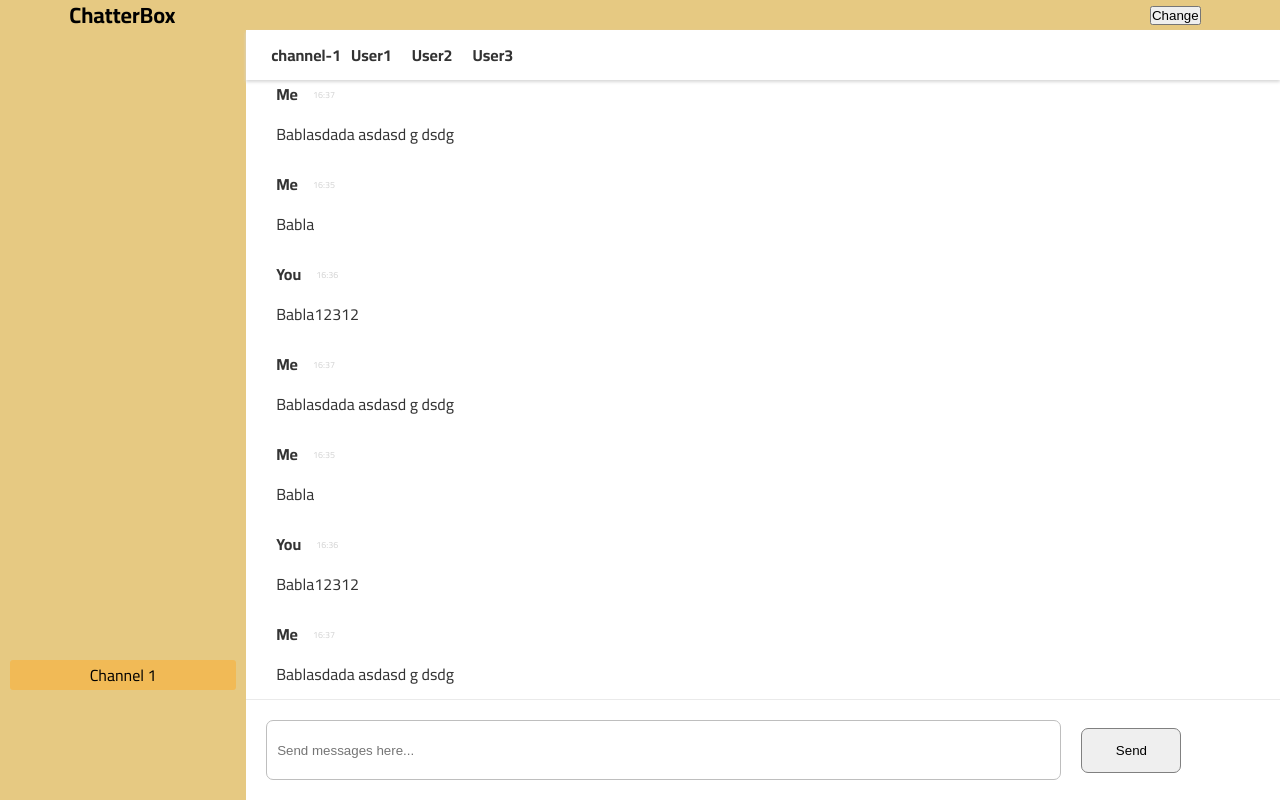
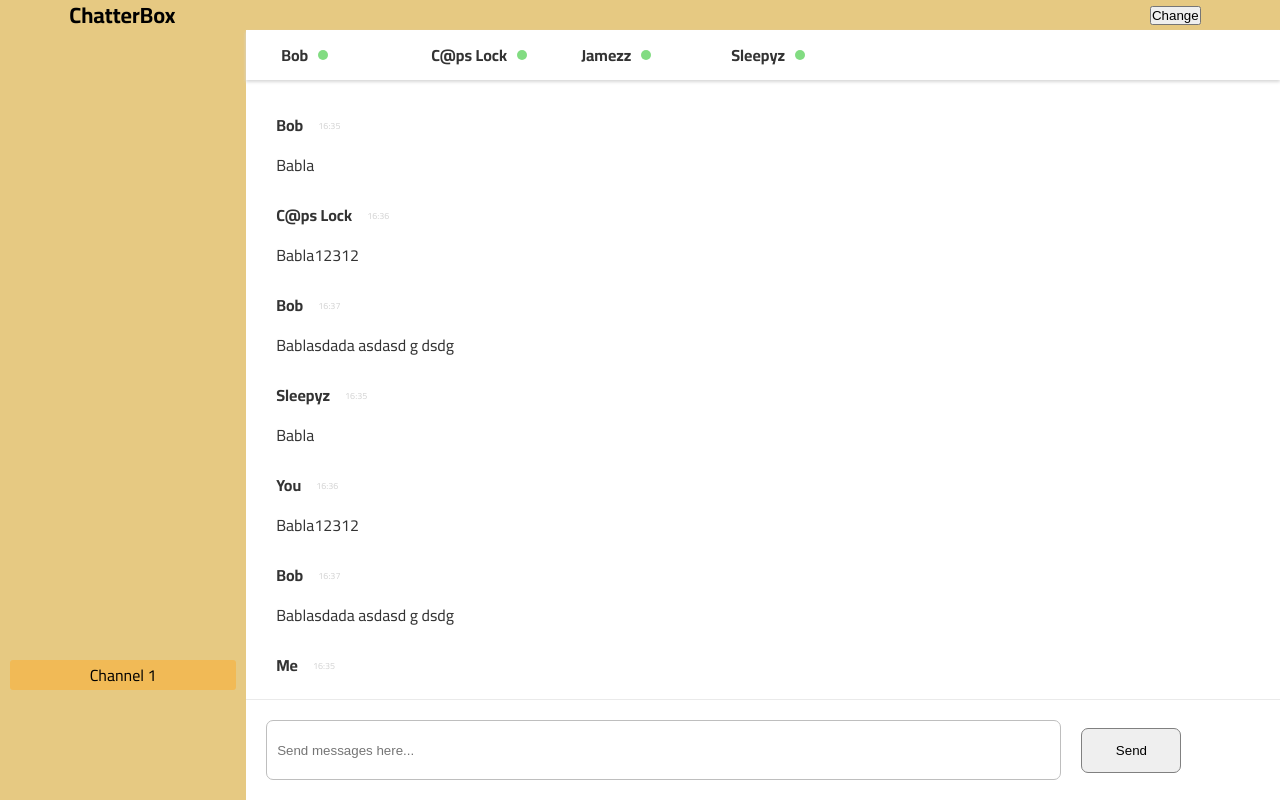
Before and after one commit to jenniredfield/chatter-box-fe, a React app: page / in a window 1280 px wide. Built offline with nearby package versions, Linux system fonts and the light colour scheme.

Commit message:
Added SASS support, added stylings

```diff
--- a/package.json
+++ b/package.json
@@ -13,6 +13,7 @@
     "@babel/core": "^7.12.3",
     "@babel/preset-env": "^7.12.1",
     "@babel/preset-react": "^7.12.1",
+    "@babel/runtime-corejs3": "^7.12.1",
     "@types/fork-ts-checker-webpack-plugin": "^0.4.5",
     "@types/react": "^16.9.53",
     "@types/react-dom": "^16.9.8",
@@ -20,6 +21,8 @@
     "@typescript-eslint/eslint-plugin": "^4.5.0",
     "@typescript-eslint/parser": "^4.5.0",
     "babel-loader": "^8.1.0",
+    "babel-plugin-transform-runtime": "^6.23.0",
+    "core-js": "^3.6.5",
     "eslint": "^7.11.0",
     "eslint-plugin-react": "^7.21.5",
     "eslint-plugin-react-hooks": "^4.2.0",
--- a/src/App.tsx
+++ b/src/App.tsx
@@ -9,14 +9,20 @@ import {MainContainer, MessagesContainer, MessagesHeader, MessagesHeaderUsers, I
 import {InputStyle} from './styles/input.styles';
 import {ButtonWrapper, SendButton} from './styles/button.styles';
 
-import MessagesData from './mockData/mockData';
+import channelData from './mockData/channelData';
+
+type Loading = boolean;
 
 export default function App(): JSX.Element {
     const [themeState, setTheme] = useState<IThemeColours>(themes.light);
     const [channel, setChannel] = useState<IChannelState>({channel: 'channel-1'});
+    console.log("channel", channel)
     const [messages, setMessages] = useState<Message[]>([]);
     const [userInput, setUserInput] = useState<string>('');
     const [username, setUsername] = useState<string>('User1');
+    const [users, setUsers] = useState<User[]>([]);
+    const [isLoading, setLoading] = useState<Loading>(true)
+    console.log("isLoading", isLoading)
 
     function toggleTheme() {
        return themeState.id === 'light' ?
@@ -56,24 +62,36 @@ export default function App(): JSX.Element {
         }
     }
 
+     const getData = async (): Promise<IChannel> => {
+        const res = await new Promise<IChannel>((resolve) => setTimeout(() => resolve(channelData as IChannel), 1000));
+
+        setMessages(res.messages);
+        setUsers(res.users);
+        setLoading(false);
+
+        return res;
+    }
+
     useEffect(() => {
-        setMessages(MessagesData);
+        getData();
     }, []);
 
     return (
-        <div>
+        <div className="App">
             <ThemeContext.Provider value={themeState}>
                 <Header toggleTheme={toggleTheme} theme={themeState}/>
                 <MainContainer>
                     <ChannelsBar theme={themeState} handleChannel={handleChannel}/>
                     <MessagesContainer>
                         <MessagesHeader>
-                            <p>{channel.channel}</p>
-                            <div>
-                                <MessagesHeaderUsers>{username}</MessagesHeaderUsers>
-                                <MessagesHeaderUsers>User2</MessagesHeaderUsers>
-                                <MessagesHeaderUsers>User3</MessagesHeaderUsers>
-                            </div>
+                            {users.length && users.map(({username, active}) => {
+                                return (
+                                    <div key={username} style={{display: 'flex', width: '150px', alignItems: 'center'}}>
+                                        <MessagesHeaderUsers>{username}</MessagesHeaderUsers>
+                                        <span style={{background: active ? '#82dc82' : 'false', width: '10px', height: '10px', display: 'block', borderRadius: '7px'}}></span>
+                                    </div>
+                                )
+                            })}
                         </MessagesHeader>
                         <Messages messages={messages}/>
                         <InputWrapper>
--- a/src/components/Messages.tsx
+++ b/src/components/Messages.tsx
@@ -3,23 +3,24 @@ import React, { useEffect } from 'react';
 
 import {MessageContainer, MessagesWrapper, Message, MessageDetails, MessageBody, MessageUser, MessageTime} from '../styles/messages.styles'
 
+type Loading = boolean;
 interface Props {
-    messages: Message[]
+    messages: Message[];
+    isLoading?: Loading;
 }
 
-const Messages: React.FC<Props> = ({messages}) => {
+const Messages: React.FC<Props> = ({messages, isLoading}) => {
     let wrapperRef: HTMLDivElement | null = null;
     let lastElement: HTMLDivElement | null = null;
 
     useEffect(() => {
-        lastElement?.scrollIntoView();
+        setTimeout(() => lastElement?.scrollIntoView(), 0);
     }, [messages, wrapperRef, lastElement])
 
     return (
         <MessageContainer>
-            <MessagesWrapper ref={e => wrapperRef = e}>
+            {!isLoading ? <MessagesWrapper ref={e => wrapperRef = e}>
                     {messages.map(({user, dateStamp, message}, index) => {
-
                         return (
                             <Message key={index} ref={e => {
                                 if (index + 1 === messages.length) {
@@ -35,7 +36,10 @@ const Messages: React.FC<Props> = ({messages}) => {
                         );
                     })}
 
-            </MessagesWrapper>
+            </MessagesWrapper> :
+            <div>
+                Loading...
+            </div>}
         </MessageContainer>
     );
 }
--- /dev/null
+++ b/src/mockData/channelData.js
@@ -0,0 +1,12 @@
+import messagesData from './mockData';
+
+export default {
+    channelName: 'Channel 1',
+    users: [
+        {username: 'Bob', active: true, lastChannel: 'channel-1'},
+        {username: 'C@ps Lock', active: true, lastChannel: 'channel-1'},
+        {username: 'Jamezz', active: true, lastChannel: 'channel-1'},
+        {username: 'Sleepyz', active: true, lastChannel: 'channel-1'}
+    ],
+    messages: messagesData
+}
--- a/src/mockData/mockData.js
+++ b/src/mockData/mockData.js
@@ -1,17 +1,17 @@
 export default [
+    {message: 'Babla', dateStamp: Date.now(), user: 'Bob'},
+    {message: 'Babla12312', dateStamp: Date.now() + 60000, user: 'C@ps Lock'},
+    {message: 'Bablasdada asdasd g dsdg', dateStamp: Date.now() + 120000, user: 'Bob'},
+    {message: 'Babla', dateStamp: Date.now(), user: 'Sleepyz'},
+    {message: 'Babla12312', dateStamp: Date.now() + 60000, user: 'You'},
+    {message: 'Bablasdada asdasd g dsdg', dateStamp: Date.now() + 120000, user: 'Bob'},
     {message: 'Babla', dateStamp: Date.now(), user: 'Me'},
     {message: 'Babla12312', dateStamp: Date.now() + 60000, user: 'You'},
-    {message: 'Bablasdada asdasd g dsdg', dateStamp: Date.now() + 120000, user: 'Me'},
+    {message: 'Bablasdada asdasd g dsdg', dateStamp: Date.now() + 240000, user: 'Sleepyz'},
     {message: 'Babla', dateStamp: Date.now(), user: 'Me'},
     {message: 'Babla12312', dateStamp: Date.now() + 60000, user: 'You'},
-    {message: 'Bablasdada asdasd g dsdg', dateStamp: Date.now() + 120000, user: 'Me'},
+    {message: 'Bablasdada asdasd g dsdg', dateStamp: Date.now() + 480000, user: 'Me'},
     {message: 'Babla', dateStamp: Date.now(), user: 'Me'},
     {message: 'Babla12312', dateStamp: Date.now() + 60000, user: 'You'},
-    {message: 'Bablasdada asdasd g dsdg', dateStamp: Date.now() + 120000, user: 'Me'},
-    {message: 'Babla', dateStamp: Date.now(), user: 'Me'},
-    {message: 'Babla12312', dateStamp: Date.now() + 60000, user: 'You'},
-    {message: 'Bablasdada asdasd g dsdg', dateStamp: Date.now() + 120000, user: 'Me'},
-    {message: 'Babla', dateStamp: Date.now(), user: 'Me'},
-    {message: 'Babla12312', dateStamp: Date.now() + 60000, user: 'You'},
-    {message: 'Bablasdada asdasd g dsdg', dateStamp: Date.now() + 120000, user: 'Me'},
+    {message: 'Bablasdada asdasd g dsdg', dateStamp: Date.now() + 8160000, user: 'Me'},
 ]
--- /dev/null
+++ b/src/styles.d.tsx
@@ -0,0 +1,5 @@
+// declaration.d.ts
+declare module '*.scss' {
+    const content: {[className: string]: string};
+    export default content;
+}
--- a/tsconfig.json
+++ b/tsconfig.json
@@ -11,9 +11,9 @@
     "strict": true,
     "moduleResolution": "node",
     "baseUrl": "./src",
-    "typeRoots": ["node_modules/@types", "/index.d.tsx"],
+    "typeRoots": ["node_modules/@types"],
     "esModuleInterop": true
   },
-  "include": ["src/**/*"],
+  "include": ["src/**/*",  "/index.d.tsx",  "/styles.d.tsx"],
   "exclude": ["node_modules"]
 }
--- a/webpack.config.js
+++ b/webpack.config.js
@@ -2,7 +2,7 @@ const webpack = require('webpack');
 const path = require('path');
 const ForkTsCheckerWebpackPlugin = require('fork-ts-checker-webpack-plugin');
 const HtmlWebpackPlugin = require('html-webpack-plugin');
-//const MiniCssExtractPlugin = require('mini-css-extract-plugin');
+const MiniCssExtractPlugin = require('mini-css-extract-plugin');
 
 const isDevelopment = process.env.NODE_ENV !== 'production';
 
@@ -16,6 +16,14 @@ module.exports = {
             exclude: /node_modules/,
             use: ['babel-loader']
           },
+
+          {
+            test: /\.(css|scss)$/,
+            use: [isDevelopment ? 'style-loader' : {
+              loader: MiniCssExtractPlugin.loader,
+            }, 'css-loader', 'sass-loader'],
+          },
+
           {
             test: /\.html/,
             use: ['html-loader']
```
Also changed, not shown: src/index.d.tsx (+13 -0 lines), 2 other files (tests, documents, lock files or other folders).
